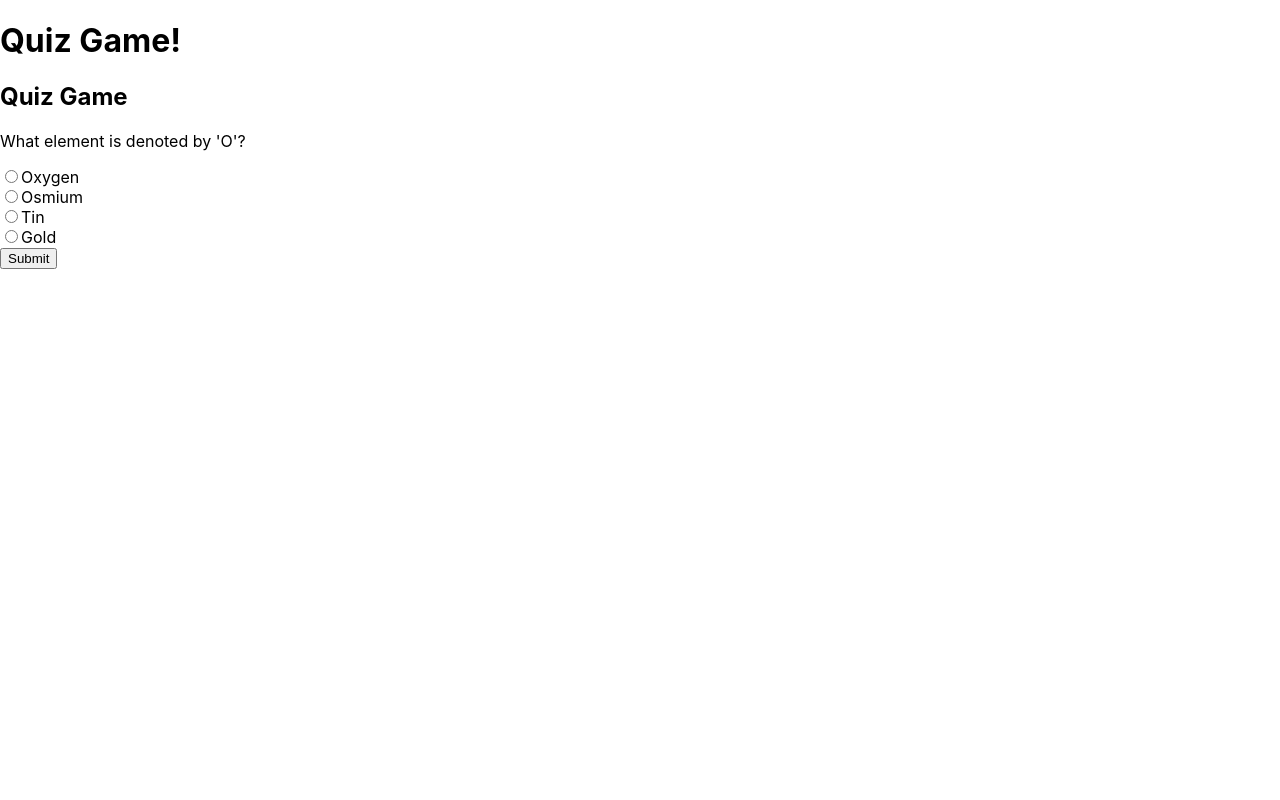
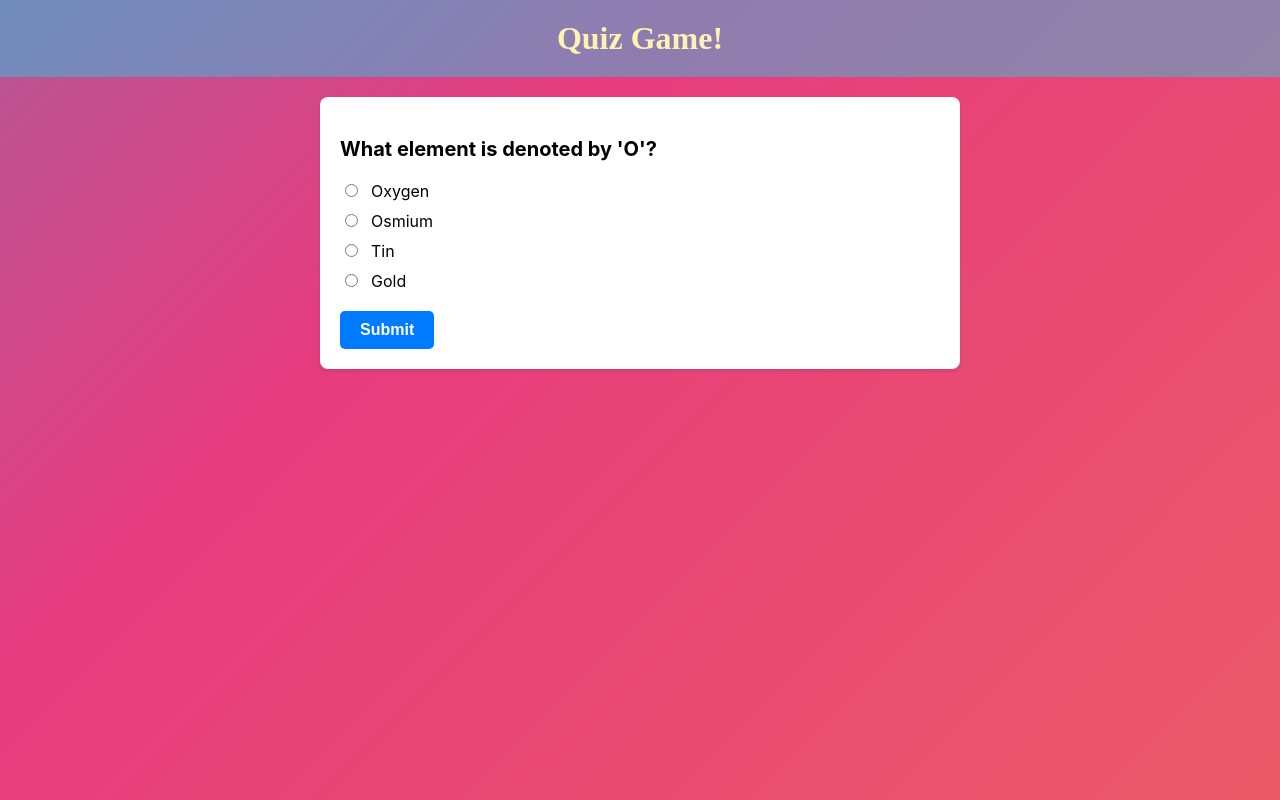
Before and after one commit to nastassiaf1/quiz, a React (Create React App) app: page / in a window 1280 px wide. Built offline with nearby package versions, Linux system fonts and the light colour scheme.

Commit message:
update styles

```diff
--- a/src/App.css
+++ b/src/App.css
@@ -0,0 +1,10 @@
+h1 {
+  margin: 0;
+  margin-bottom: 20px;
+  padding: 20px;
+  font-family: serif;
+  text-align: center;
+  font-weight: 600;
+  color: #fff1b3;
+  background-color: #00e5ff61;
+}
--- a/src/components/QuizGame.tsx
+++ b/src/components/QuizGame.tsx
@@ -3,6 +3,8 @@ import { useForm } from "react-hook-form";
 
 import questions from "../data/questions";
 import { IFormInput } from "../data/answer";
+
+import styles from "./../styles/QuizGame.module.css";
 
 export default function QuizGame() {
   const [currentQuestionIndex, setCurrentQuestionIndex] = useState(0);
@@ -48,15 +50,16 @@ export default function QuizGame() {
   };
 
   return (
-    <div>
-      <h2>Quiz Game</h2>
+    <div className={styles.container}>
       {isPending && <div>Loading next question...</div>}
       {!isPending && (
         <form onSubmit={handleSubmit(onSubmit)}>
           <div>
-            <p>{questions[currentQuestionIndex].question}</p>
+            <p className={styles.question}>
+              {questions[currentQuestionIndex].question}
+            </p>
             {questions[currentQuestionIndex].answers.map((answer, index) => (
-              <div key={index}>
+              <div key={index} className={styles.answer}>
                 <input
                   {...register("answer", { required: true })}
                   type="radio"
@@ -67,7 +70,9 @@ export default function QuizGame() {
               </div>
             ))}
           </div>
-          <button type="submit">Submit</button>
+          <button className={styles.button} type="submit">
+            Submit
+          </button>
         </form>
       )}
     </div>
--- a/src/index.css
+++ b/src/index.css
@@ -1,8 +1,14 @@
 body {
   margin: 0;
+  width: 100vw;
+  height: 100vh;
+  background-color: #faebd71f;
   font-family: -apple-system, BlinkMacSystemFont, 'Segoe UI', 'Roboto', 'Oxygen',
     'Ubuntu', 'Cantarell', 'Fira Sans', 'Droid Sans', 'Helvetica Neue',
     sans-serif;
+  background: linear-gradient(-45deg, #ee7752, #e73c7e, #23a6d5, #23d5ab);
+  background-size: 400% 400%;
+  animation: gradient 15s ease infinite;
   -webkit-font-smoothing: antialiased;
   -moz-osx-font-smoothing: grayscale;
 }
@@ -11,3 +17,15 @@ code {
   font-family: source-code-pro, Menlo, Monaco, Consolas, 'Courier New',
     monospace;
 }
+
+@keyframes gradient {
+  0% {
+    background-position: 0% 50%;
+  }
+  50% {
+    background-position: 100% 50%;
+  }
+  100% {
+    background-position: 0% 50%;
+  }
+}
--- a/src/styles/QuizGame.module.css
+++ b/src/styles/QuizGame.module.css
@@ -20,9 +20,14 @@
 .answer {
     display: block;
     margin-bottom: 10px;
+
+    label {
+        margin-left: 10px;
+    }
 }
 
 .button {
+    margin-top: 10px;
     padding: 10px 20px;
     border: none;
     border-radius: 5px;
@@ -30,6 +35,8 @@
     color: white;
     cursor: pointer;
     font-size: 16px;
+    font-weight: bold;
+    transition: 0.3s ease;
 }
 
 .button:hover {
```
